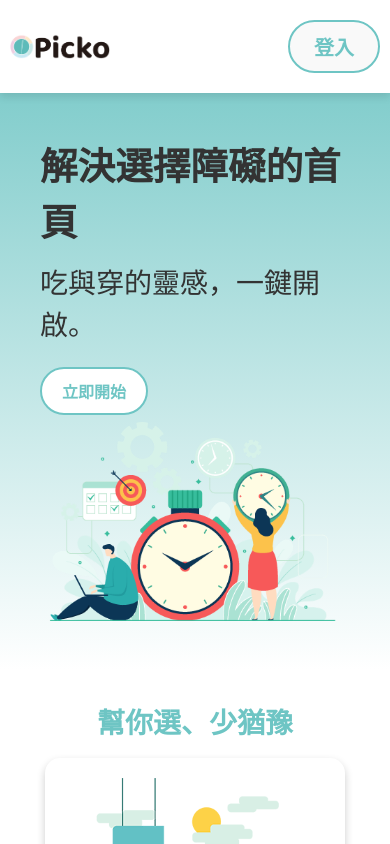
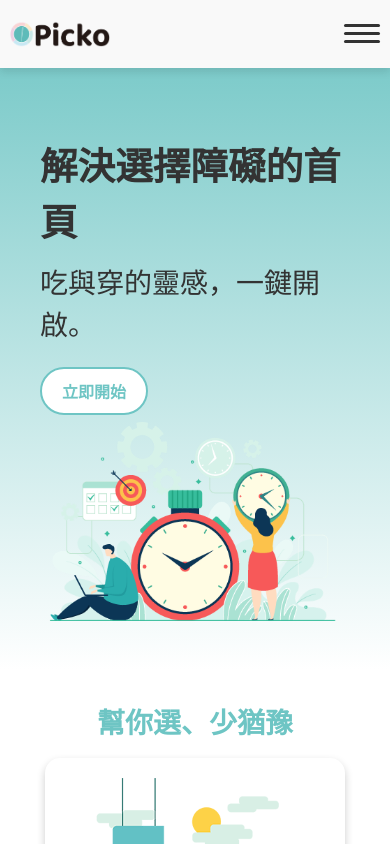
Before and after one commit to arisa852/myvue-project, a Vue app: page / in a window 390 px wide. Shown: the top 844 px of the page. Built offline with nearby package versions, Linux system fonts and the light colour scheme.

Commit message:
add hamburgermenu components

```diff
--- a/src/components/Header.vue
+++ b/src/components/Header.vue
@@ -12,13 +12,38 @@
             </li>
           </ul>
         </nav>
-        <button @click="login" ref="login" class="login-btn">登入</button>
+        <button @click="login" ref="login" class="login-btn" v-if="!isMobile">登入</button>
+      </div>
+      <!-- 手機板選單 -->
+      <div
+        class="hamburger"
+        @click="toggleMenu"
+        :class="{ open: isOpen }"
+        v-show="isMobile"
+        aria-controls="mobile-nav"
+        :aria-expanded="isOpen ? 'true' : 'false'"
+      >
+        <span></span>
+        <span></span>
+        <span></span>
+      </div>
+      <div class="hamburger-menu" v-if="isOpen && isMobile">
+        <ul class="navbar">
+          <li v-for="menu in menus" :key="menu.to">
+            <RouterLink :to="menu.to" @click="closeMenu">{{ menu.label }}</RouterLink>
+          </li>
+          <li class="login-icon">
+            <button @click="login" aria-label="登入">
+              <i class="bi bi-person-circle"></i>
+            </button>
+          </li>
+        </ul>
       </div>
     </div>
   </header>
 </template>
 <script>
-import { ref } from 'vue'
+import { ref, onMounted, onBeforeUnmount } from 'vue'
 import logoUrl from '../assets/images/logo3.png'
 
 export default {
@@ -29,10 +54,48 @@ export default {
       { label: '穿搭靈感', to: '/style' },
       { label: '收藏', to: '/collect' },
     ])
+
+    const isOpen = ref(false)
+    const isMobile = ref(false)
+    let mql = null
+
+    const toggleMenu = () => {
+      isOpen.value = !isOpen.value
+    }
+
+    const closeMenu = () => {
+      isOpen.value = false
+    }
+    const updateMobile = () => {
+      isMobile.value = mql.matches
+      if (!isMobile.value) {
+        isOpen.value = false
+      }
+    }
+
+    onMounted(() => {
+      mql = window.matchMedia('(max-width:1024px)')
+      updateMobile()
+      if (mql.addEventListener) {
+        mql.addEventListener('change', updateMobile)
+      } else if (mql.addListener) {
+        mql.addListener(updateMobile)
+      }
+    })
+
+    onBeforeUnmount(() => {
+      if (!mql) return
+      if (mql.removeEventListener) {
+        mql.removeEventListener('change', updateMobile)
+      } else if (mql.removeListener) {
+        mql.removeListener(updateMobile)
+      }
+    })
+
     function login() {
       console.log('login clicked')
     }
-    return { menus, logoUrl, login }
+    return { menus, logoUrl, login, isOpen, isMobile, toggleMenu }
   },
 }
 </script>
@@ -41,7 +104,7 @@ export default {
 @use '../assets/style/mixin' as *;
 
 .header {
-  background-color: #fff;
+  background-color: #f9f9f9;
   box-shadow: 0px 4px 8px rgba(0, 0, 0, 0.1);
   width: 100%;
   position: fixed;
@@ -54,7 +117,7 @@ export default {
   display: flex;
   align-items: center;
   max-width: 1080px;
-  padding: 20px;
+  padding: 12px;
   justify-content: space-between;
   margin: 0 auto;
 
@@ -71,7 +134,7 @@ export default {
 }
 
 .logo-container {
-  width: 200px;
+  width: 180px;
   margin-right: 20px;
   justify-items: start;
 
@@ -136,4 +199,118 @@ export default {
   align-items: center;
   justify-content: end;
 }
+
+.hamburger {
+  position: relative;
+  width: 36px;
+  height: 28px;
+  cursor: pointer;
+  border: 0;
+  background-color: transparent;
+  display: inline-flex;
+  align-items: center;
+  justify-content: center;
+  z-index: 1001;
+
+  & span {
+    position: absolute;
+    left: 0;
+    right: 0;
+    height: 3px;
+    background-color: #333;
+    border-radius: 2px;
+    transition: transform 0.2s ease;
+  }
+
+  span:nth-child(1) {
+    top: 4px;
+  }
+  span:nth-child(2) {
+    top: 12px;
+  }
+  span:nth-child(3) {
+    top: 20px;
+  }
+
+  &.open {
+    span:nth-child(1) {
+      top: 12px;
+      transform: rotate(45deg);
+    }
+    span:nth-child(2) {
+      opacity: 0;
+    }
+    span:nth-child(3) {
+      top: 12px;
+      transform: rotate(-45deg);
+    }
+  }
+}
+
+.hamburger-menu {
+  position: fixed;
+  top: 65px;
+  right: 0;
+  background-color: #fff;
+  box-shadow: -8px 0 16px rgba(0, 0, 0, 0.1);
+  z-index: 1000;
+  padding: 16px 12px;
+  transform: translateX(100%);
+  animation: slideIn 0.2s ease forwards;
+  width: 80vw;
+  height: calc(100vh - 65px);
+  .navbar {
+    list-style: none;
+    padding: 0;
+    margin: 0;
+    display: grid;
+    gap: 12px;
+  }
+  .navbar li a {
+    display: block;
+    padding: 12px 10px;
+    text-decoration: none;
+    color: #333;
+    font-size: 1.275rem;
+    border-radius: 8px;
+    transition: background-color 0.2s ease;
+  }
+  .navbar li a:hover {
+    background-color: #f5f5f5;
+  }
+}
+.login-icon {
+  button {
+    @include button-style {
+      padding: 0 15px;
+      margin: 0;
+      display: inline-flex;
+      appearance: none;
+      cursor: pointer;
+      background-color: #fff;
+    }
+  }
+
+  .bi {
+    font-size: 2.75rem;
+    color: $primary-color;
+    transition:
+      transform 0.3s,
+      color 0.3s ease;
+
+    &:hover {
+      opacity: 0.8;
+      transform: scale(1.2);
+    }
+  }
+}
+
+@keyframes slideIn {
+  from {
+    transform: translateX(100%);
+  }
+  to {
+    transform: translateX(0);
+  }
+}
 </style>
```
Also changed, not shown: src/assets/images/logo白字.png (added).
